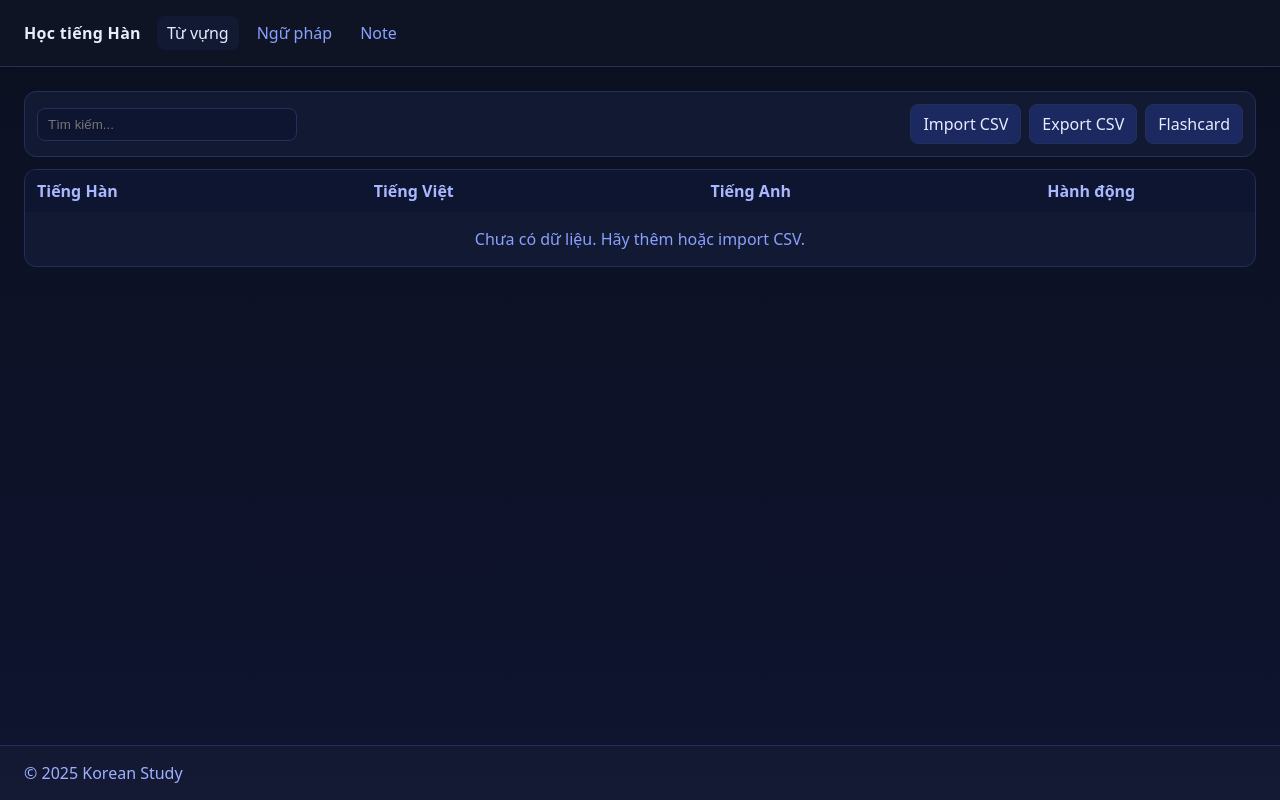
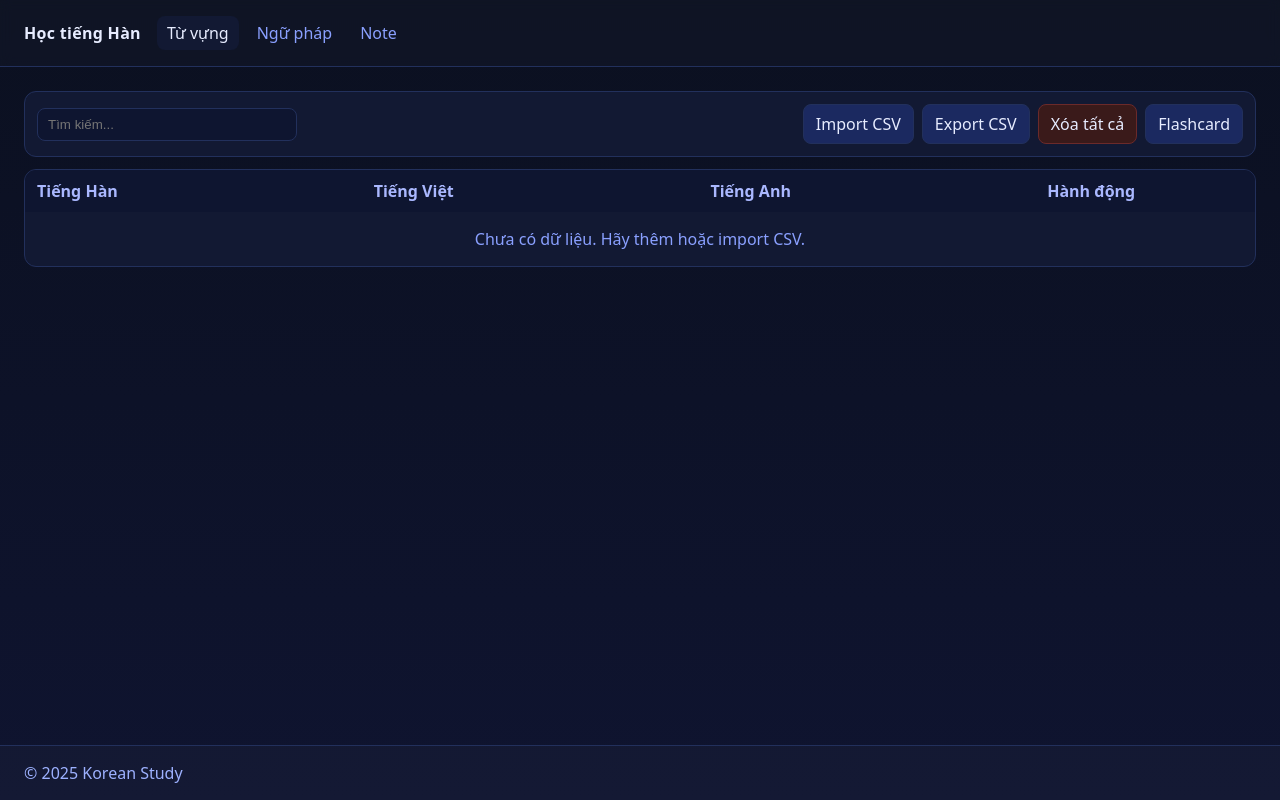
Before and after one commit to larn0607/koreanlearning, a React (Vite) app: page /vocab in a window 1280 px wide. Built offline with nearby package versions, Linux system fonts and the light colour scheme.

Commit message:
add feature

```diff
--- a/src/components/FlashcardModal.tsx
+++ b/src/components/FlashcardModal.tsx
@@ -254,7 +254,7 @@ export function FlashcardModal({ items, onClose, storageKey = 'korean-study:flas
                   </div>
                 )}
                 {current.description && (
-                  <pre style={{ color: '#fff', whiteSpace:'pre-wrap', margin:0, fontSize: 'clamp(12px, 2.5vw, 14px)', lineHeight: '1.4' }}>{current.description}</pre>
+                  <div><span style={{ color: '#fff', whiteSpace:'pre-wrap', margin:0, fontSize: 'clamp(12px, 2.5vw, 14px)', lineHeight: '1.4' }}>{normalizeNewlines(current.description)}</span></div>
                 )}
                 {(current.example1_ko || current.example1_vi || current.example1_en) && (
                   <div style={{ marginTop: 8 }}>
--- a/src/pages/ListPage.tsx
+++ b/src/pages/ListPage.tsx
@@ -79,6 +79,15 @@ export function ListPage({ category }: ListPageProps) {
     setItems(prev => prev.filter(i => i.id !== id));
   }
 
+  function handleClearAll() {
+    const confirmed = window.confirm('Bạn có chắc muốn xóa tất cả dữ liệu hiện tại?');
+    if (!confirmed) return;
+    clearFlashcardStorage(category);
+    setSelectedId(null);
+    setEditing(null);
+    setItems([]);
+  }
+
   return (
     <div className="list-page">
       <div className="toolbar">
@@ -94,6 +103,7 @@ export function ListPage({ category }: ListPageProps) {
           <input type="file" accept=".csv" onChange={handleImportChange} hidden />
         </label>
         <label className="btn" onClick={() => exportToCSV(items, `${category}.csv`)}>Export CSV</label>
+        <label className="btn danger" onClick={handleClearAll}>Xóa tất cả</label>
         <label className="btn" onClick={() => setShowFlash(true)}>Flashcard</label>
       </div>
 
@@ -106,7 +116,7 @@ export function ListPage({ category }: ListPageProps) {
         </div>
         <div className="tbody">
           {filtered.map(item => (
-            <div className="row" key={item.id}>
+            <div className="row" key={item.id} onClick={() => setSelectedId(item.id)} style={{ cursor: 'pointer' }}>
               <div className="cell">
                 <div className="cell-input">{item.korean}</div>
               </div>
```
Also changed, not shown: 1 other file (tests, documents, lock files or other folders).
